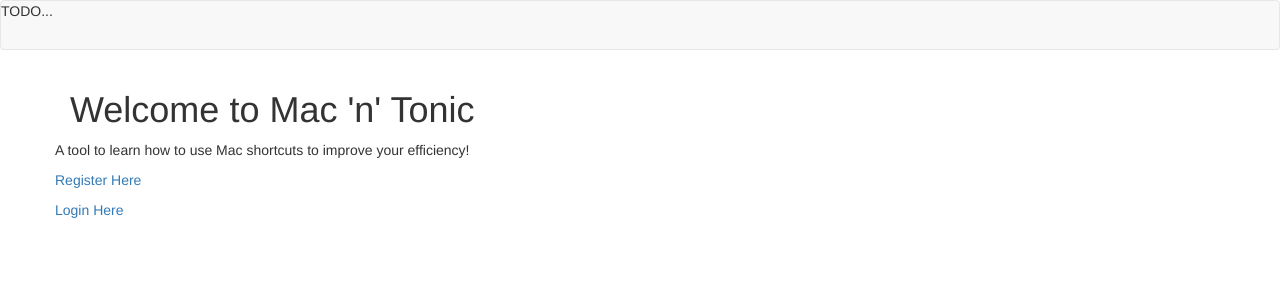
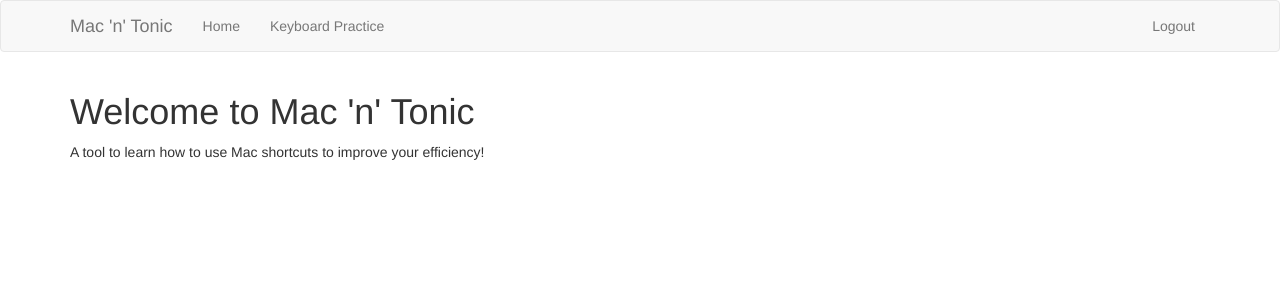
Before and after one commit to Techtonica/keyboard-shortcuts-practice, a Flask app: page / in a window 1280 px wide. Shown: the top 300 px of the page. Run offline with Flask 2, Linux system fonts and the light colour scheme; the visitor is signed in with stand-in values (Sample User, id 1); some libraries are stand-ins or nearby versions.

Commit message:
set up navbar, add requirements file

```diff
--- a/app/templates/base.html
+++ b/app/templates/base.html
@@ -2,7 +2,33 @@
 
 {% block navbar %}
     <nav class="navbar navbar-default">
-        TODO...
+        <div class="container">
+            <div class="navbar-header">
+                <button type="button" class="navbar-toggle collapsed" data-toggle="collapse" data-target="#bs-example-navbar-collapse-1" aria-expanded="false">
+                    <span class="sr-only">Toggle navigation</span>
+                    <span class="icon-bar"></span>
+                    <span class="icon-bar"></span>
+                    <span class="icon-bar"></span>
+                </button>
+                <a class="navbar-brand" href="{{ url_for('index') }}">Mac 'n' Tonic</a>
+            </div>
+            <div class="collapse navbar-collapse" id="bs-example-navbar-collapse-1">
+                <ul class="nav navbar-nav">
+                    <li><a href="{{ url_for('index') }}">Home</a></li>
+                    {% if not current_user.is_anonymous %}
+                    <li><a href="{{ url_for('keyboard') }}">Keyboard Practice</a></li>
+                    {% endif %}
+                </ul>
+                <ul class="nav navbar-nav navbar-right">
+                    {% if current_user.is_anonymous %}
+                    <li><a href="{{ url_for('login') }}">Login</a></li>
+                    <li><a href="{{ url_for('register') }}">Register</a></li>
+                    {% else %}
+                    <li><a href="{{ url_for('logout') }}">Logout</a></li>
+                    {% endif %}
+                </ul>
+            </div>
+        </div>
     </nav>
 {% endblock %}
 
--- a/app/templates/index.html
+++ b/app/templates/index.html
@@ -4,10 +4,5 @@
 
 {% block app_content %}
     <h1>Welcome to Mac 'n' Tonic</h1>
-    <div class="row">
         <p>A tool to learn how to use Mac shortcuts to improve your efficiency!</p>
-
-        <p><a href="{{ url_for('register') }}">Register Here</a></p>
-        <p><a href="{{ url_for('login') }}">Login Here</a>
-    </div>
 {% endblock %}
--- a/app/templates/login.html
+++ b/app/templates/login.html
@@ -6,7 +6,6 @@
     <div class="row">
         <div class="col-md-4">
             {{ wtf.quick_form(form) }}
-        <p><a href="{{ url_for('register') }}">Need an account?</a></p>
         </div>
     </div>
 {% endblock %}
```
Also changed, not shown: app/models.py (+12 -0 lines), requirements.txt (added, +20 -0 lines).
